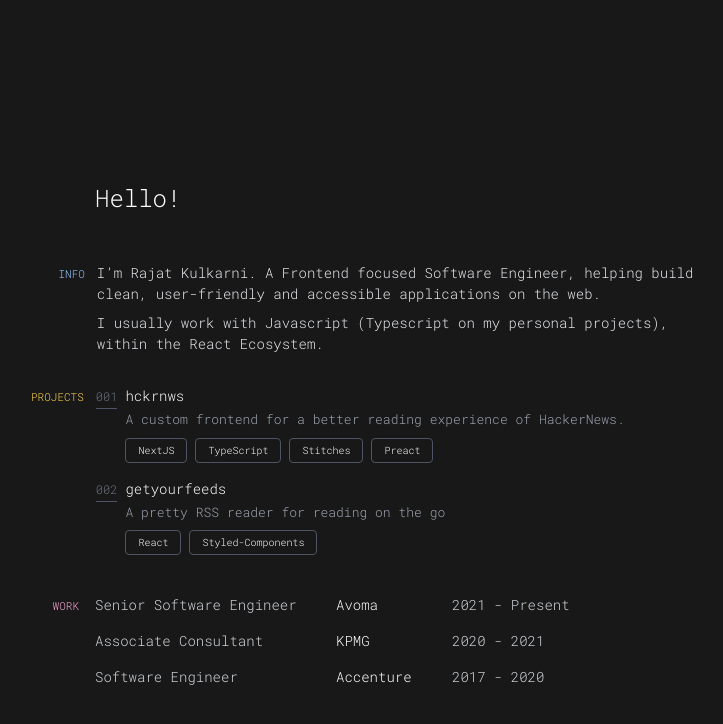
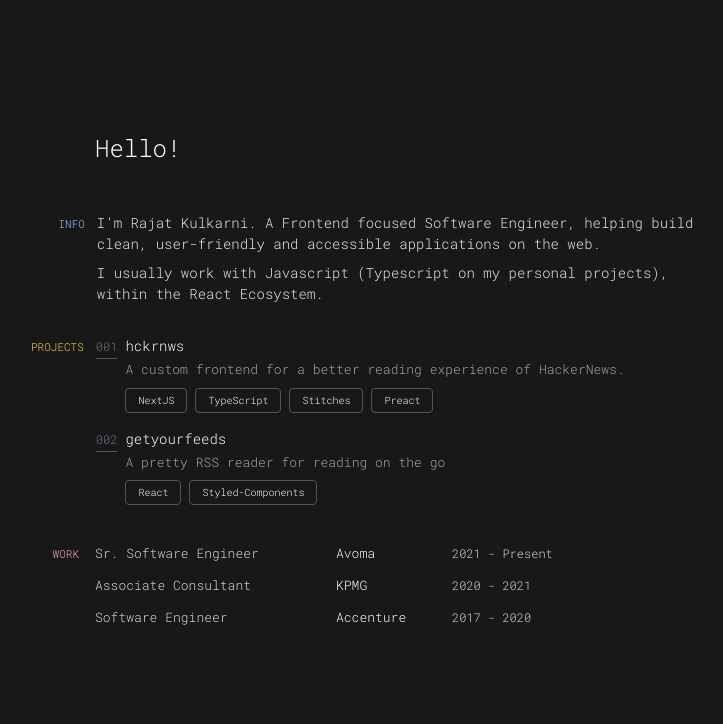
Before and after one commit to rajatkulkarni95/rk-minimal, a Next.js app: page / in a window 1280 px wide. Shown: the top 724 px of the page, without its empty margins (265-988 px from the left). Built offline with nearby package versions, Linux system fonts and the light colour scheme.

Commit message:
Work sizes for smaller screens

```diff
--- a/src/components/MainContainer/Projects/index.tsx
+++ b/src/components/MainContainer/Projects/index.tsx
@@ -23,7 +23,7 @@ const Projects = () => {
                   href={project.site}
                   target="_blank"
                   rel="noreferrer"
-                  className="text-sm "
+                  className="text-sm"
                 >
                   {project.title}
                 </a>
--- a/src/components/MainContainer/Work/index.tsx
+++ b/src/components/MainContainer/Work/index.tsx
@@ -10,13 +10,13 @@ const Work = () => {
       <section className="grid grid-cols-[160px_60px_100px] gap-x-4 gap-y-4 mt-2 md:ml-4 md:grid-cols-[225px_100px_150px]">
         {work.map((exp) => (
           <Fragment key={exp.id}>
-            <span className="text-[11px] text-gray-300 md:text-sm">
+            <span className="text-xs text-gray-300 md:text-[13px]">
               {exp.designation}
             </span>
-            <span className="text-[11px] text-white md:text-sm">
+            <span className="text-xs text-white md:text-[13px]">
               {exp.company}
             </span>
-            <span className="text-[11px] text-gray-300 md:text-sm">
+            <span className="text-[11px] text-gray-300 md:text-xs">
               {exp.time}
             </span>
           </Fragment>
--- a/src/components/MainContainer/index.tsx
+++ b/src/components/MainContainer/index.tsx
@@ -4,7 +4,7 @@ import Work from "./Work";
 
 const MainContainer = () => {
   return (
-    <div className="w-full h-full px-4 pb-4 mx-auto md:w-3/4 md:mt-16 lg:w-[720px] lg:h-[500px] xl:my-auto">
+    <div className="w-full h-full px-4 pb-4 mx-auto md:w-3/4 md:mt-16 lg:w-[720px] lg:h-[600px] xl:my-auto">
       <h1 className="mt-8 mb-10 font-light text-2xl md:ml-16">Hello!</h1>
       <Info />
       <Projects />
--- a/src/data/work/index.ts
+++ b/src/data/work/index.ts
@@ -2,7 +2,7 @@ export const work = [
   {
     id: "001",
     company: "Avoma",
-    designation: "Senior Software Engineer",
+    designation: "Sr. Software Engineer",
     time: "2021 - Present",
   },
 
```
